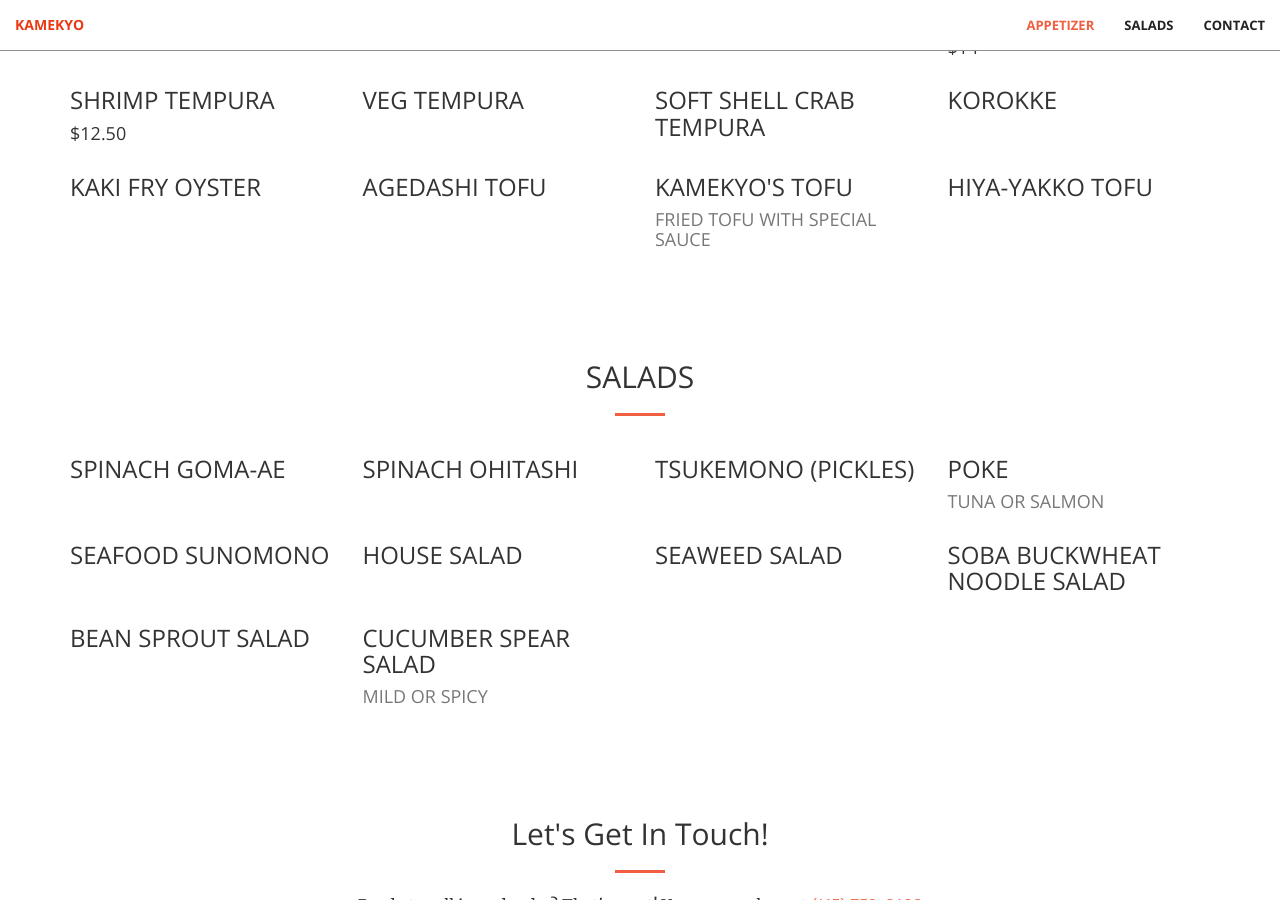
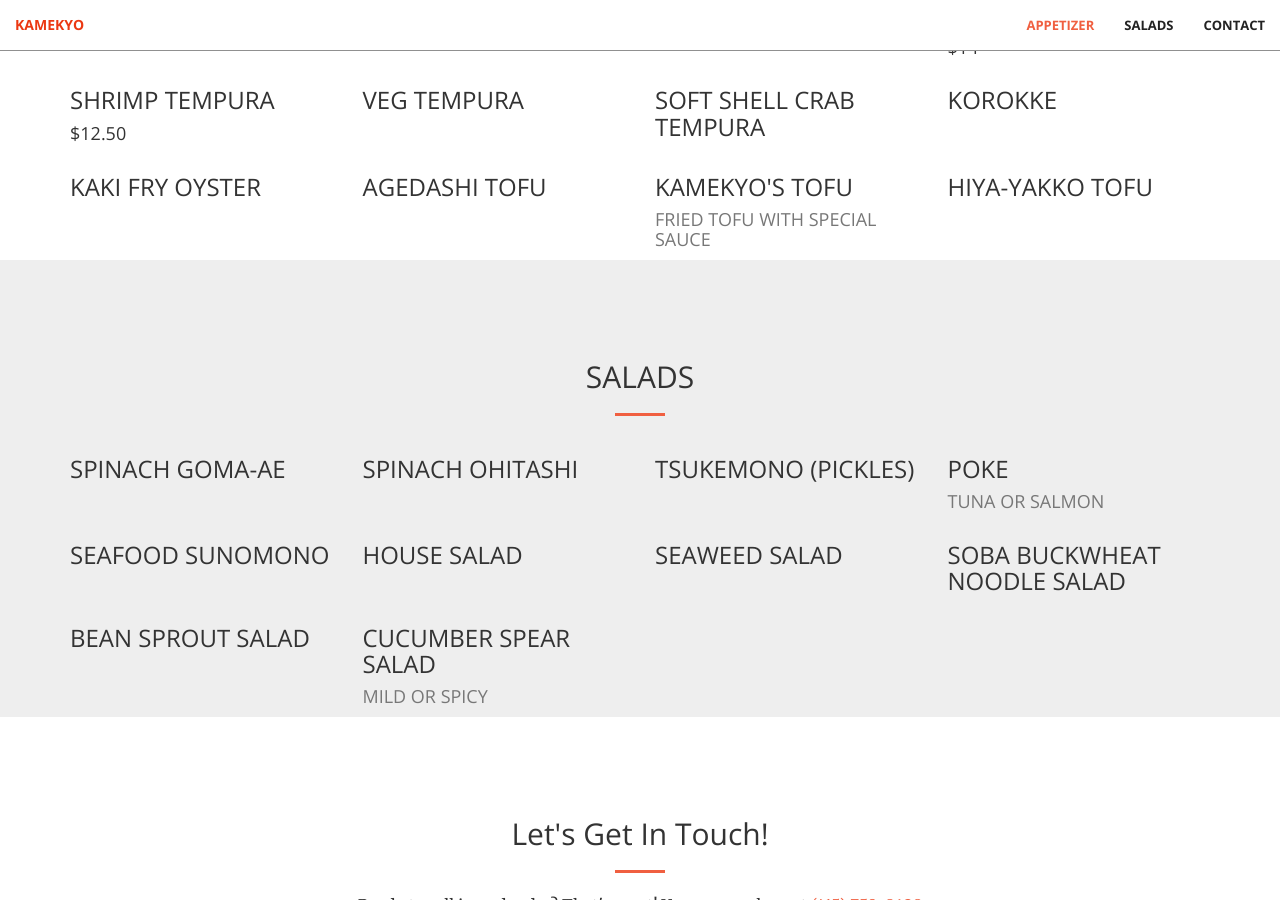
Before and after one commit to CyrusLiang/kamekyo, a Jekyll site: the page built from index.html, in a window 1280 px wide and 900 px high, scrolled down 1257 px. Built offline with Jekyll 4.4.1, drawn with Linux system fonts in a browser that asks for light colours.

Commit message:
Update _base.scss

```diff
--- a/_sass/_base.scss
+++ b/_sass/_base.scss
@@ -350,9 +350,12 @@ body {
 }
 
 // Custom
+section {
+    padding-bottom: 0;
+}
+section:nth-child(even) {
+    background: #eee;
+}
 .menu {
     text-transform: uppercase;
 }
-section {
-    padding-bottom: 0;
-}
```
